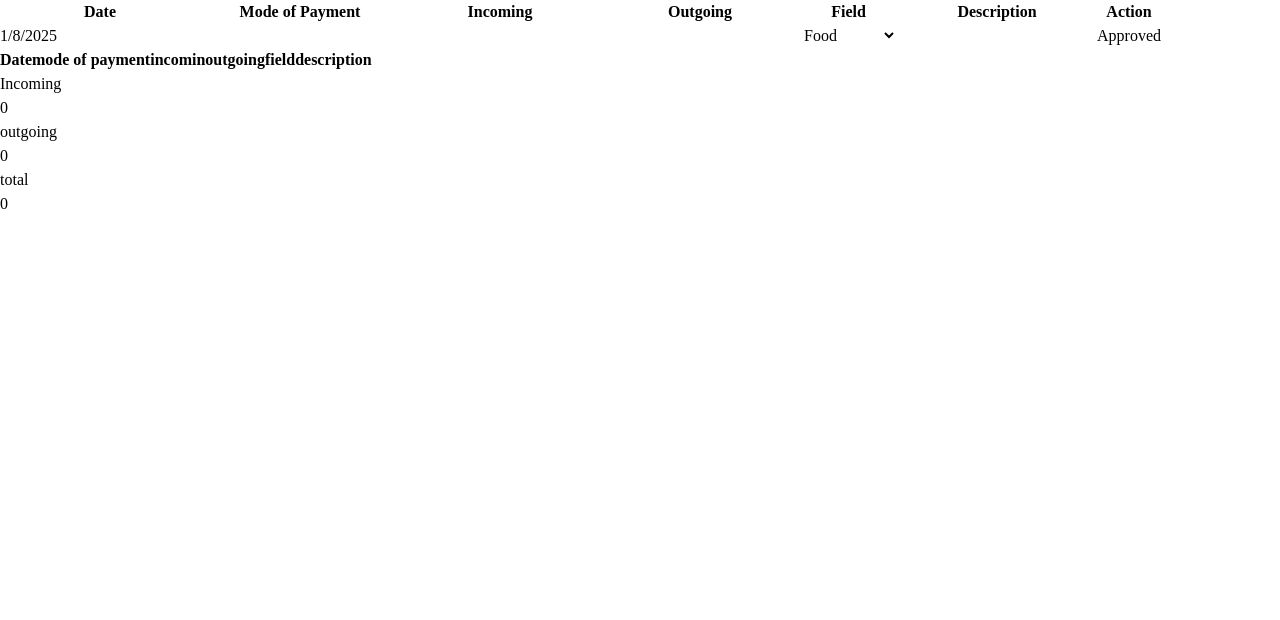
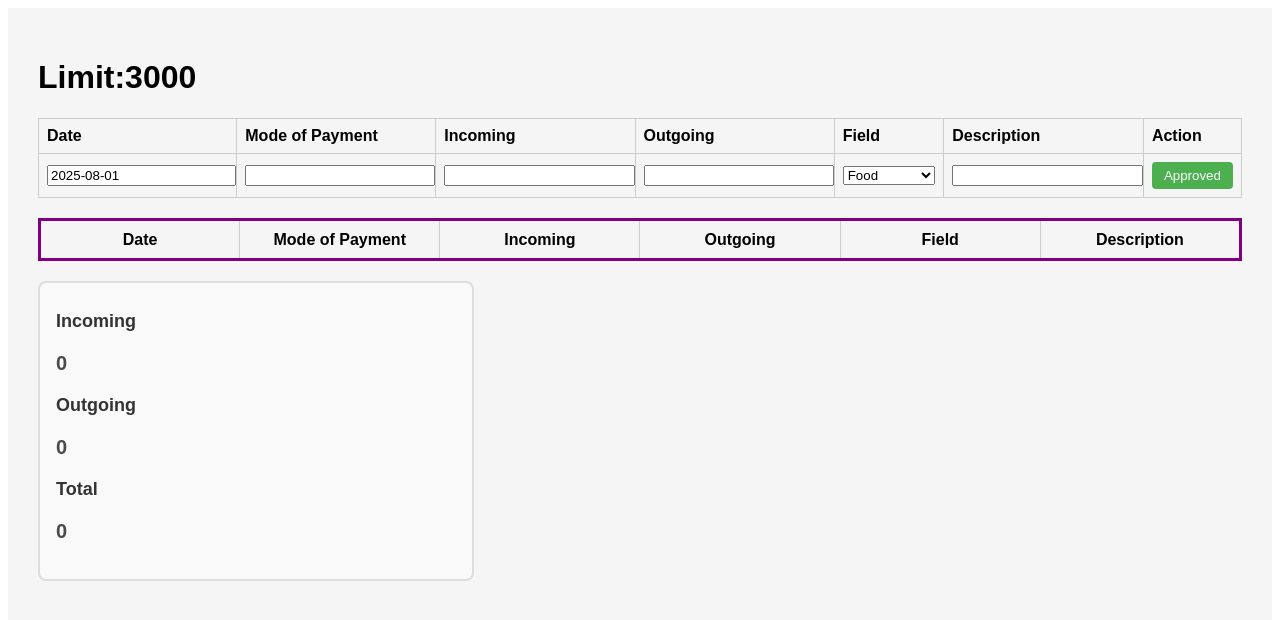
Before and after one commit to Harshita2510/Expense-tracker, a React (Vite) app in the folder frontendReact/: page / in a window 1280 px wide. Shown: the top 620 px of the page. Built offline with nearby package versions, Linux system fonts and the light colour scheme.

Commit message:
welcome mac

```diff
--- a/frontendReact/src/App.jsx
+++ b/frontendReact/src/App.jsx
@@ -1,18 +1,20 @@
-
 import ExpenseForm from './ExpenseForm';
-import ExpenseItem from './ExpenseItem';
-import Dashboard from './Dashboard';
-
-// welcome mac
+import Hader from './Header';
 
 function App() {
-return (
-<>
-<ExpenseForm/>
-<ExpenseItem/>
-<Dashboard/>
-</>
-) ;
+  return (
+    <div
+      style={{
+        padding: '30px',
+        fontFamily: 'Arial, sans-serif',
+        backgroundColor: '#f5f5f5',
+        minHeight: '100vh',
+      }}
+    >
+
+      <ExpenseForm />
+    </div>
+  );
 }
 
 export default App;
--- a/frontendReact/src/Dashboard.jsx
+++ b/frontendReact/src/Dashboard.jsx
@@ -1,18 +1,48 @@
-import React from "react";
-let Dashboard = (props) =>{
-    let a=  props.ke.map(e=>e.Incoming).reduce(add,0);
-    let b=props.ke.map(ek=>ek.Outgoing).reduce(add,0);
-    function add(accumulator,ele){
-    let q=(parseInt(accumulator)|| 0)+(parseInt(ele)|| 0);
-return q;
-}
-    return <>
-    <h4>Incoming</h4>
-   {a}
-    <h4>outgoing</h4>
-     {b}
-    <h4>total</h4>
-    {a-b}
-    </>
-}
-export default Dashboard
+import React from 'react';
+
+let Dashboard = (props) => {
+  let a = props.ke.map((e) => e.Incoming).reduce(add, 0);
+  let b = props.ke.map((ek) => ek.Outgoing).reduce(add, 0);
+
+  function add(accumulator, ele) {
+    let q = (parseInt(accumulator) || 0) + (parseInt(ele) || 0);
+    return q;
+  }
+
+  return (
+    <div
+      style={{
+        marginTop: '20px',
+        padding: '16px',
+        border: '2px solid #ddd',
+        borderRadius: '8px',
+        backgroundColor: '#f9f9f9',
+        maxWidth: '400px',
+      }}
+    >
+      <h4 style={headingStyle}>Incoming</h4>
+      <p style={valueStyle}>{a}</p>
+
+      <h4 style={headingStyle}>Outgoing</h4>
+      <p style={valueStyle}>{b}</p>
+
+      <h4 style={headingStyle}>Total</h4>
+      <p style={valueStyle}>{a - b}</p>
+    </div>
+  );
+};
+
+const headingStyle = {
+  fontSize: '18px',
+  color: '#333',
+  marginBottom: '4px',
+  marginTop: '12px',
+};
+
+const valueStyle = {
+  fontSize: '20px',
+  fontWeight: 'bold',
+  color: '#4a4a4a',
+};
+
+export default Dashboard;
--- a/frontendReact/src/ExpenseForm.jsx
+++ b/frontendReact/src/ExpenseForm.jsx
@@ -1,104 +1,164 @@
 import { useEffect, useState } from 'react';
 import ExpenseItem from './ExpenseItem';
 import Dashboard from './Dashboard';
-function ExpenseForm(){
-  var [arr, setArr] = useState(JSON.parse(localStorage.getItem("chabi")) || []);
+import Hader from './Header';
+
+function ExpenseForm() {
+  var [arr, setArr] = useState(JSON.parse(localStorage.getItem('chabi')) || []);
 
   const dte = new Date();
-// then use d.getDate(), d.getMonth(), etc.
-//variables banaye
-  const [date, setDate] = useState( dte.getDate() + "/" + (dte.getMonth() + 1) + "/" + dte.getFullYear(),);
+
+  const [date, setDate] = useState(
+    dte.toISOString().slice(0, 10)
+  );
   const [ModeOfPay, setModeOfPay] = useState('');
   const [income, setIncome] = useState('');
   const [outgo, setOutgo] = useState('');
   const [field, setField] = useState('Food');
   const [description, setDescription] = useState('');
+
   useEffect(() => {
-    localStorage.setItem("chabi", JSON.stringify(arr));
+    localStorage.setItem('chabi', JSON.stringify(arr));
   }, [arr]);
+
   const Approv = (e) => {
     e.preventDefault();
-    //object banya changed value ka
     let entries = {
       Datee:
-      dte.getDate() + "/" + (dte.getMonth() + 1) + "/" + dte.getFullYear(),
-    ModeOfPayment:ModeOfPay,
-    Incoming:income ,
-    Outgoing: outgo ,
+      dte.toISOString().slice(0, 10),
+      ModeOfPayment: ModeOfPay,
+      Incoming: income,
+      Outgoing: outgo,
       Expense: field,
       Description: description,
     };
-//usko array mein store kardia
-   setArr([...arr,entries]);
-    //console.log(arr);
 
-    // Reset inputs so that user apna input daal sake
-    setDate( dte.getDate() + "/" + (dte.getMonth() + 1) + "/" + dte.getFullYear());
+    setArr([...arr, entries]);
+
+    setDate(
+      dte.toISOString().slice(0, 10)
+    );
     setModeOfPay('');
     setIncome('');
     setOutgo('');
     setField('Food');
     setDescription('');
-
   };
 
   return (
     <>
-    {/* on submit */}
-    <form onSubmit={(e)=>
-        //call approve function
-    Approv(e)
-    }>
-        {/* but usse pehle */}
-      <table>
+      < Hader keyss={arr}  />
+      <form onSubmit={(e) => Approv(e)}>
+        <table
+          style={{
+            width: '100%',
+            borderCollapse: 'collapse',
+            marginBottom: '20px',
+          }}
+        >
           <thead>
             <tr>
-            <th>Date</th>
-            <th>Mode of Payment</th>
-            <th>Incoming</th>
-            <th>Outgoing</th>
-            <th>Field</th>
-            <th>Description</th>
-            <th>Action</th>
+              {[
+                'Date',
+                'Mode of Payment',
+                'Incoming',
+                'Outgoing',
+                'Field',
+                'Description',
+                'Action',
+              ].map((item, i) => (
+                <th
+                  key={i}
+                  style={{
+                    border: '1px solid #ccc',
+                    padding: '8px',
+                    backgroundColor: '#f5f5f5',
+                    textAlign: 'left',
+                  }}
+                >
+                  {item}
+                </th>
+              ))}
             </tr>
           </thead>
           <tbody>
             <tr>
-        <td>     {/*         jo variable ki value hai na vo change ho jaye input value mein */}
-              <input type="text" value={date} onChange={(e) => setDate(e.target.value)} />
+              <td style={{ border: '1px solid #ccc', padding: '8px' }}>
+                <input
+                  type="text"
+                  value={date}
+                  onChange={(e) => setDate(e.target.value)}
+                  style={{ width: '100%' }}
+                />
               </td>
-            <td>
-              <input type="text" value={ModeOfPay} onChange={(e) => setModeOfPay(e.target.value)} />
+              <td style={{ border: '1px solid #ccc', padding: '8px' }}>
+                <input
+                  type="text"
+                  value={ModeOfPay}
+                  onChange={(e) => setModeOfPay(e.target.value)}
+                  style={{ width: '100%' }}
+                />
               </td>
-            <td>
-              <input type="number" value={income} onChange={(e) => setIncome(e.target.value)} />
+              <td style={{ border: '1px solid #ccc', padding: '8px' }}>
+                <input
+                  type="number"
+                  value={income}
+                  onChange={(e) => setIncome(e.target.value)}
+                  style={{ width: '100%' }}
+                />
               </td>
-            <td>
-              <input type="number" value={outgo} onChange={(e) => setOutgo(e.target.value)} />
+              <td style={{ border: '1px solid #ccc', padding: '8px' }}>
+                <input
+                  type="number"
+                  value={outgo}
+                  onChange={(e) => setOutgo(e.target.value)}
+                  style={{ width: '100%' }}
+                />
               </td>
-            <td>
-              <select value={field} onChange={(e) => setField(e.target.value)}>
+              <td style={{ border: '1px solid #ccc', padding: '8px' }}>
+                <select
+                  value={field}
+                  onChange={(e) => setField(e.target.value)}
+                  style={{ width: '100%' }}
+                >
                   <option value="Food">Food</option>
                   <option value="Stationary">Stationary</option>
                   <option value="hisab kitaab">hisab kitaab</option>
                   <option value="Groww">Groww</option>
                 </select>
               </td>
-            <td>
-              <input type="text" value={description} onChange={(e) => setDescription(e.target.value)} />
+              <td style={{ border: '1px solid #ccc', padding: '8px' }}>
+                <input
+                  type="text"
+                  value={description}
+                  onChange={(e) => setDescription(e.target.value)}
+                  style={{ width: '100%' }}
+                />
               </td>
-            <td>
-              <input type="submit" value="Approved" />
+              <td style={{ border: '1px solid #ccc', padding: '8px' }}>
+                <input
+                  type="submit"
+                  value="Approved"
+                  style={{
+                    padding: '6px 12px',
+                    backgroundColor: '#4CAF50',
+                    color: 'white',
+                    border: 'none',
+                    borderRadius: '4px',
+                    cursor: 'pointer',
+                  }}
+                />
               </td>
             </tr>
           </tbody>
         </table>
       </form>
-        <ExpenseItem k={arr}/>
-        <Dashboard ke={arr}/>
+
+      <ExpenseItem k={arr} />
+      <Dashboard ke={arr} />
+
     </>
   );
-
 }
 
-export default ExpenseForm
+export default ExpenseForm;
--- a/frontendReact/src/ExpenseItem.jsx
+++ b/frontendReact/src/ExpenseItem.jsx
@@ -1,54 +1,57 @@
-import "tailwindcss";
-import React from "react";
-import './index.css';
+import React from 'react';
 
+const ExpenseItem = (props) => {
+  return (
+    <table
+      style={{
+        width: '100%',
+        tableLayout: 'fixed',
+        border: '3px solid purple',
+        borderCollapse: 'collapse',
+        marginTop: '20px',
+      }}
+    >
+      <thead>
+        <tr style={{ backgroundColor: '#f5f5f5' }}>
+          <th style={thStyle}>Date</th>
+          <th style={thStyle}>Mode of Payment</th>
+          <th style={thStyle}>Incoming</th>
+          <th style={thStyle}>Outgoing</th>
+          <th style={thStyle}>Field</th>
+          <th style={thStyle}>Description</th>
+        </tr>
+      </thead>
+      <tbody>
+        {(props.k || []).map((element, index) => {
+          return (
+            <tr key={index} style={{ textAlign: 'center' }}>
+              <td style={tdStyle}>{element.Datee}</td>
+              <td style={tdStyle}>{element.ModeOfPayment}</td>
+              <td style={tdStyle}>{element.Incoming}</td>
+              <td style={tdStyle}>{element.Outgoing}</td>
+              <td style={tdStyle}>{element.Expense}</td>
+              <td style={tdStyle}>{element.Description}</td>
+            </tr>
+          );
+        })}
+      </tbody>
+      <tfoot>
+        <tr id="table-foot"></tr>
+      </tfoot>
+    </table>
+  );
+};
 
-const ExpenseItem=(props)=>{
-return ( <table className=" w-full table-fixed border-[3px] border-purple-700 border-collapse ">
-            <thead >
-                <tr >
-                <th>Date</th>
-                <th> mode of payment</th>
-                <th>
-                    incomin
-                </th>
-                <th>
-                    outgoing
-                </th>
-                <th>
-                    field
-                </th>
-                <th>
-                    description
-                </th>
-                </tr>
-            </thead>
-            <tbody >
+// ✅ Extracted inline styles to keep JSX readable
+const thStyle = {
+  border: '1px solid #ccc',
+  padding: '10px',
+  fontWeight: 'bold',
+};
 
-                {props.k.map((element,index)=>{
-                    return(
-                    <tr key={index} className=" w-full table-fixed border-[3px] border-purple-700 border-collapse pt-20px text-center
-">
-                         <td> {element.Datee}</td>
-   <td> {element.ModeOfPayment}</td>
-   <td> {element.Incoming}</td>
-<td> {element.Outgoing}</td>
-<td> {element.Expense}</td>
-<td> {element.Description}</td>
+const tdStyle = {
+  border: '1px solid #ccc',
+  padding: '10px',
+};
 
-
-
-                    </tr>)
-                    })}
-
-            </tbody>
-            <tfoot >
-                <tr id="table-foot">
-
-                </tr>
-            </tfoot>
-            </table>
-)
-
-}
-export default ExpenseItem
+export default ExpenseItem;
--- a/frontendReact/src/Header.jsx
+++ b/frontendReact/src/Header.jsx
@@ -1,8 +1,53 @@
-import React from "react";
- header= () =>{
-return <header>
-    <h1>Welcome</h1>
-    <p>to expense tracker</p>
-</header>
-}
-export default header
+import React, { useEffect, useState } from 'react';
+
+let Hader = (props) => {
+  const [limit, setlimit] = useState(3000);
+
+  useEffect(() => {
+    const current = new Date().getMonth() + 1;
+    const totals = JSON.parse(localStorage.getItem('monthlyTotals') || '{}');
+    const last = current === 1 ? 12 : current - 1;
+
+    const spent =
+      props.keyss?.length > 0
+        ? props.keyss.reduce((sum, e) => sum + Number(e.Outgoing || 0), 0)
+        : 0;
+
+    // 🧠 Only "new" if monthlyTotals doesn't have current OR it's a new visit in current month
+    const isNewMonth = !(current in totals);
+    const limitAlreadySet =
+      localStorage.getItem(`limitSet-${current}`) === 'true';
+    // // 🔁 Set total for current month
+    // const updatedTotals = { ...totals, [current]: spent };
+    // localStorage.setItem('monthlyTotals', JSON.stringify(updatedTotals));
+    if (isNewMonth && !limitAlreadySet) {
+      const overspent = Math.max(0, (totals[last] || 0) - 3000);
+      const newLimit = 3000 - overspent;
+      localStorage.setItem(`limitSet-${current}`, 'true');
+      localStorage.setItem(`${current}`, newLimit);
+
+      // 🔁 Set total for current month
+
+      localStorage.setItem(
+        'monthlyTotals',
+        JSON.stringify({ ...totals, [current]: spent })
+      );
+      setlimit(newLimit);
+    } else {
+      const savedLimit = Number(localStorage.getItem(`${current}`)) || 3000;
+      localStorage.setItem(
+        'monthlyTotals',
+        JSON.stringify({ ...totals, [current]: spent })
+      );
+      setlimit(savedLimit - spent);
+    }
+  }, [props.keyss]);
+
+  return (
+    <>
+      <h1>Limit:{limit}</h1>
+    </>
+  );
+};
+
+export default Hader;
--- a/frontendReact/src/index.css
+++ /dev/null
@@ -1,5 +0,0 @@
-@import "tailwindcss";
-/* index.css */
-@tailwind base;
-@tailwind components;
-@tailwind utilities;
--- a/frontendReact/src/main.jsx
+++ b/frontendReact/src/main.jsx
@@ -1,7 +1,5 @@
-import { createRoot } from 'react-dom/client'
-import App from './ExpenseForm.jsx'
-createRoot(document.getElementById('root')).render(
+import { createRoot } from 'react-dom/client';
+import React from 'react';
+import App from './App';
 
-    <App />
-
-)
+createRoot(document.getElementById('root')).render(<App />);
```
Lines whose indentation alone changed are shown as unchanged.
